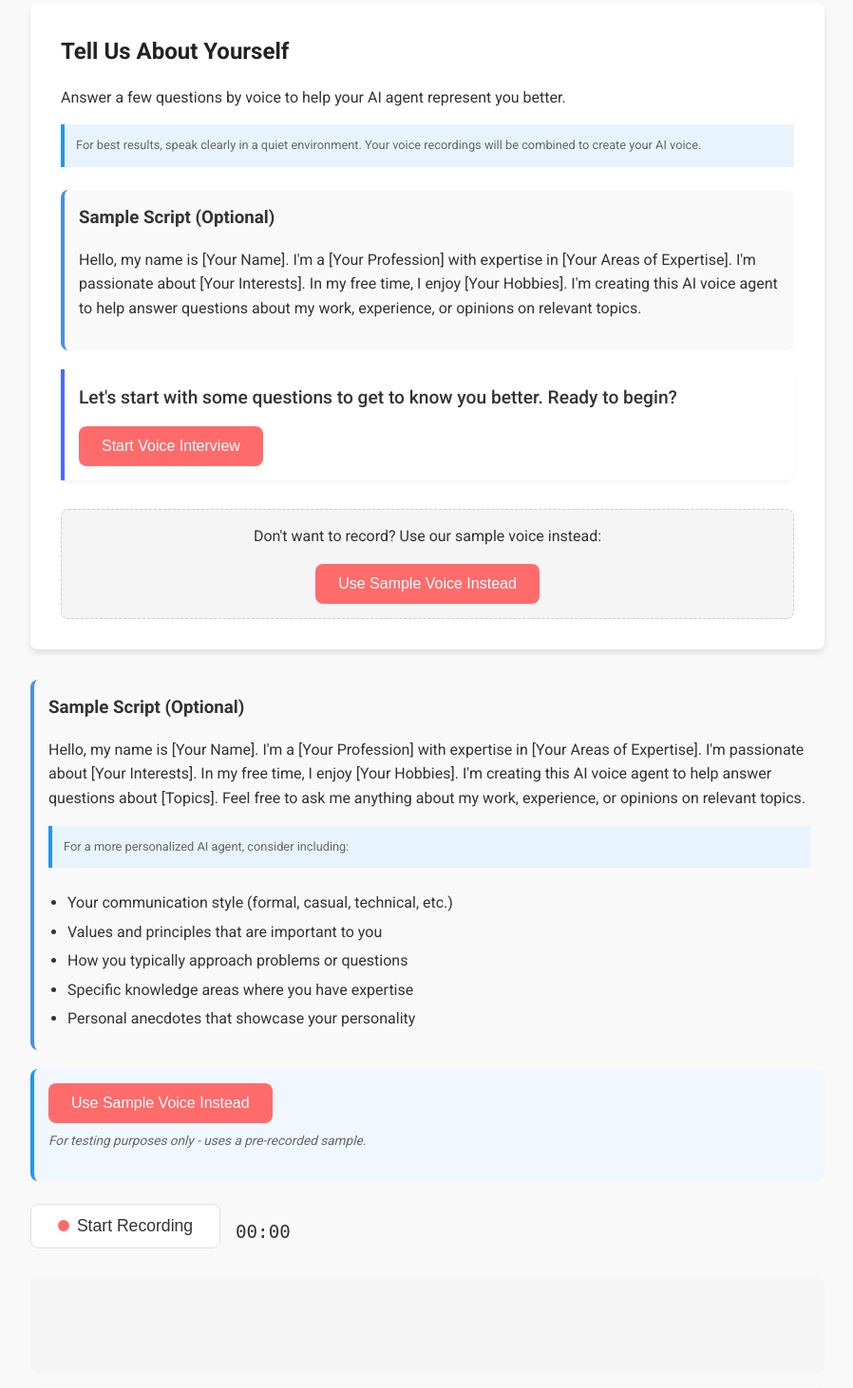
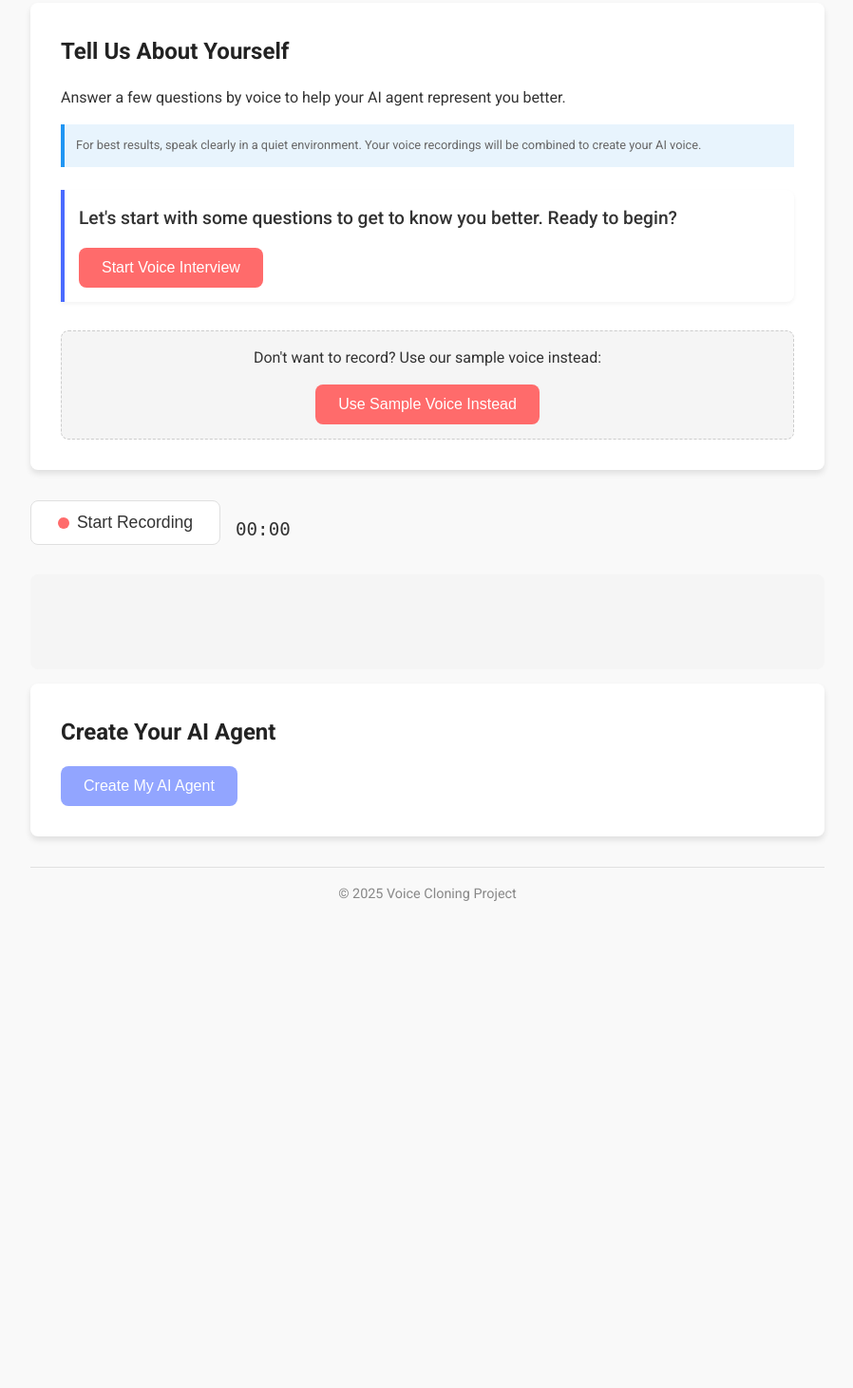
Before and after one commit to technolifts/presence, a Python web app: template templates/index.html in a window 1280 px wide. Shown: the part 1348-2810 px from the top of the page at 95% size, without its empty margins (190-1088 px from the left). After the commit the page ends 2297 px from the top, so only its background shows below. Run offline with Jinja, Linux system fonts and the light colour scheme; the template is opened without the code that fills it, so the values that code supplies are empty.

Commit message:
refactor: Remove duplicate sample script sections from index.html

```diff
--- a/templates/index.html
+++ b/templates/index.html
@@ -78,11 +78,6 @@
                 <div class="interview-container">
                     <p class="tip">For best results, speak clearly in a quiet environment. Your voice recordings will be combined to create your AI voice.</p>
 
-                    <div class="sample-script">
-                        <h3>Sample Script (Optional)</h3>
-                        <p>Hello, my name is [Your Name]. I'm a [Your Profession] with expertise in [Your Areas of Expertise]. I'm passionate about [Your Interests]. In my free time, I enjoy [Your Hobbies]. I'm creating this AI voice agent to help answer questions about my work, experience, or opinions on relevant topics.</p>
-                    </div>
-
                     <div id="questionContainer" class="question-container">
                         <p class="question-text">Let's start with some questions to get to know you better. Ready to begin?</p>
                         <button id="startInterviewBtn" class="btn secondary-btn">Start Voice Interview</button>
@@ -136,23 +131,6 @@
                 </div>
             </section>
 
-                <div class="sample-script">
-                    <h3>Sample Script (Optional)</h3>
-                    <p>Hello, my name is [Your Name]. I'm a [Your Profession] with expertise in [Your Areas of Expertise]. I'm passionate about [Your Interests]. In my free time, I enjoy [Your Hobbies]. I'm creating this AI voice agent to help answer questions about [Topics]. Feel free to ask me anything about my work, experience, or opinions on relevant topics.</p>
-                    <p class="tip">For a more personalized AI agent, consider including:</p>
-                    <ul>
-                        <li>Your communication style (formal, casual, technical, etc.)</li>
-                        <li>Values and principles that are important to you</li>
-                        <li>How you typically approach problems or questions</li>
-                        <li>Specific knowledge areas where you have expertise</li>
-                        <li>Personal anecdotes that showcase your personality</li>
-                    </ul>
-                </div>
-
-                <div class="quick-test">
-                    <button id="useSampleVoice" class="btn secondary-btn">Use Sample Voice Instead</button>
-                    <p class="note">For testing purposes only - uses a pre-recorded sample.</p>
-                </div>
 
                 <div class="recorder-container">
                     <div class="recorder-controls">
```
